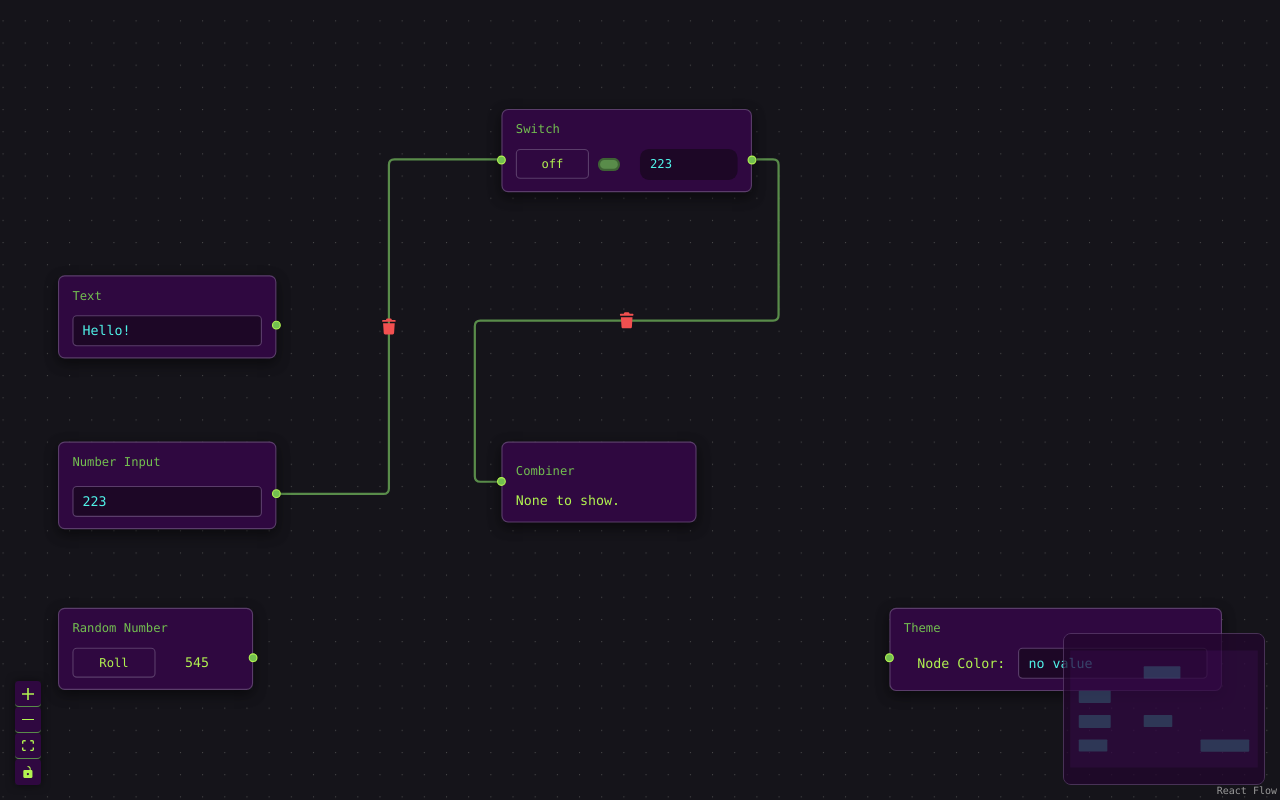
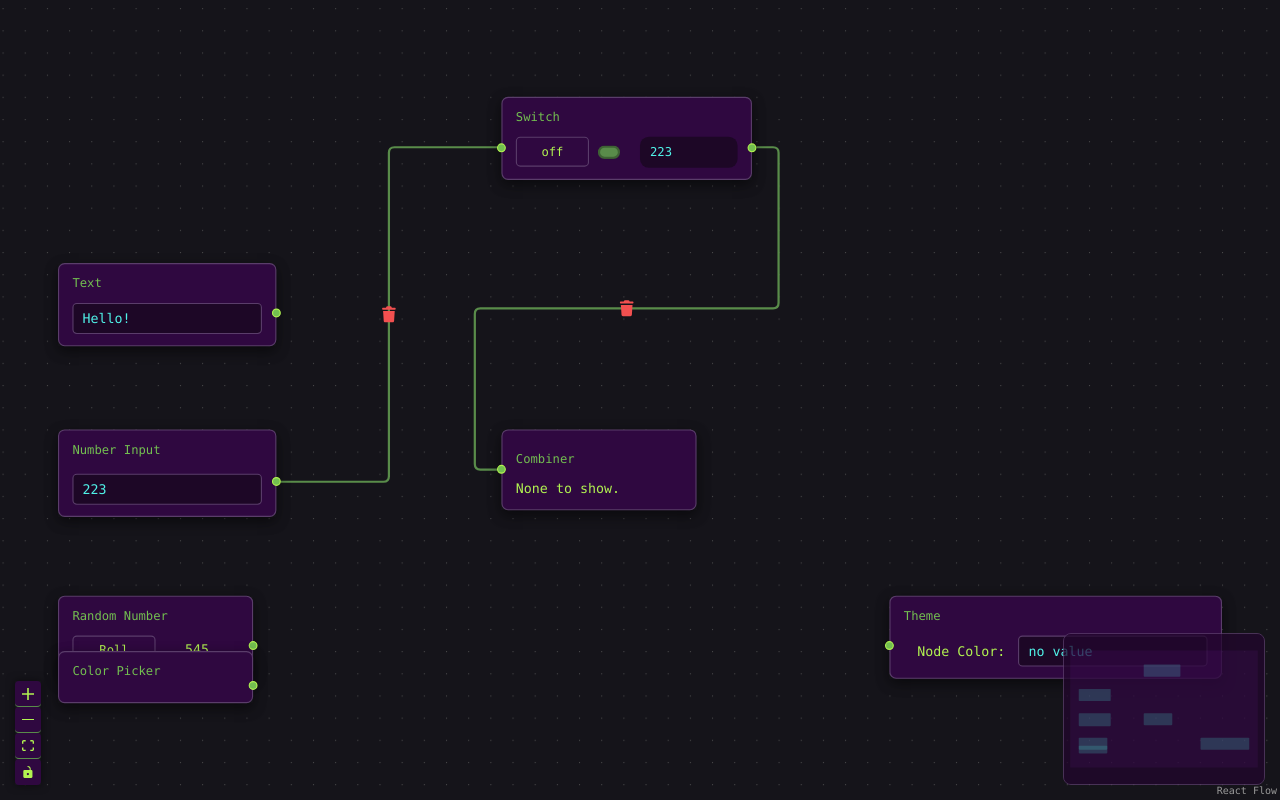
Before and after one commit to knaut/react-flow-notebook, a React (Vite) app: page / in a window 1280 px wide. Built offline with nearby package versions, Linux system fonts and the light colour scheme.

Commit message:
setup for color picker

```diff
--- a/src/App.tsx
+++ b/src/App.tsx
@@ -19,6 +19,7 @@ import { TextUpdaterNode } from './components/TextUpdaterNode'
 import { CombineNode } from './components/CombineNode'
 import { Switch } from './components/Switch'
 import { Theme } from './components/Theme'
+import { ColorPicker } from './components/ColorPicker'
 
 import { getInitialNodes, getInitialEdges } from './utils'
 import { NODE_TYPES, EDGE_TYPES } from './constants'
@@ -61,7 +62,8 @@ export default function App() {
           [NODE_TYPES.RANDOM_NUMBER]: RandomNumber,
           [NODE_TYPES.COMBINE]: CombineNode,
           [NODE_TYPES.SWITCH]: Switch,
-          [NODE_TYPES.THEME]: Theme
+          [NODE_TYPES.THEME]: Theme,
+          [NODE_TYPES.COLOR_PICKER]: ColorPicker,
         }}
         edgeTypes={{
           [EDGE_TYPES.EXAMPLE_CUSTOM_EDGE]: ExampleCustomEdge
--- a/src/components/ColorPicker.tsx
+++ b/src/components/ColorPicker.tsx
@@ -3,8 +3,13 @@ import { css } from '@emotion/react'
 import { Handle, Position, useReactFlow } from '@xyflow/react'
 import { randomInteger } from '../utils'
 
-export function ColorPicker({}) {
+export function ColorPicker({ id, value }) {
 	return (
-		<div>WIP</div>
+		<div className="basic-node">
+			<label>Color Picker</label>
+
+			<Handle type="target" position={Position.Right} />
+			<div>{value}</div>
+		</div>
 	)
 }
--- a/src/components/Theme.tsx
+++ b/src/components/Theme.tsx
@@ -13,7 +13,7 @@ export function Theme({ id }) {
 	return (
 		<div className="basic-node">
 			<label>Theme</label>
-			<Handle type="source" position={Position.Left} />
+			<Handle type="target" position={Position.Left} />
 
 			<div css={css`display: flex`}>
 
--- a/src/constants.ts
+++ b/src/constants.ts
@@ -4,7 +4,8 @@ export const NODE_TYPES = {
   RANDOM_NUMBER: 'randomNumber',
   COMBINE: 'combine',
   SWITCH: 'switch',
-  THEME: 'theme'
+  THEME: 'theme',
+  COLOR_PICKER: 'colorPicker'
 } as const
 
 export const EDGE_TYPES = {
--- a/src/utils.ts
+++ b/src/utils.ts
@@ -61,7 +61,17 @@ export function getInitialNodes() {
 				x: 400, y: -150
 			},
 			data: null
-		}
+		},
+		{
+			id: `${NODE_TYPES.COLOR_PICKER}${SEP}1`,
+			type: NODE_TYPES.COLOR_PICKER,
+			position: {
+				x: 0, y: 350
+			},
+			data: {
+				value: 223
+			}
+		},
 	]
 }
 
```
Also changed, not shown: src/store/useStore.tsx (line endings or trailing spaces), 1 other file (tests, documents, lock files or other folders).
